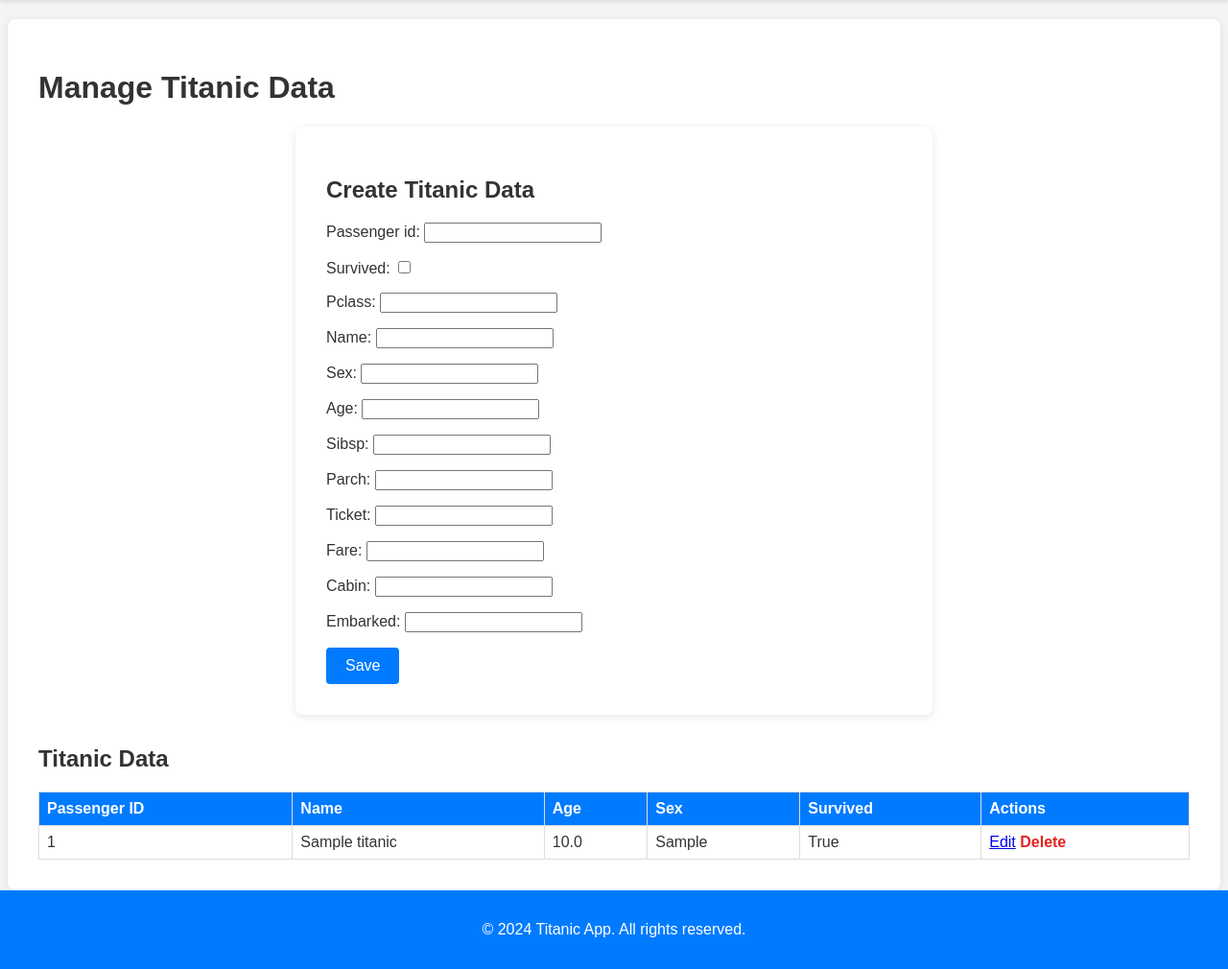
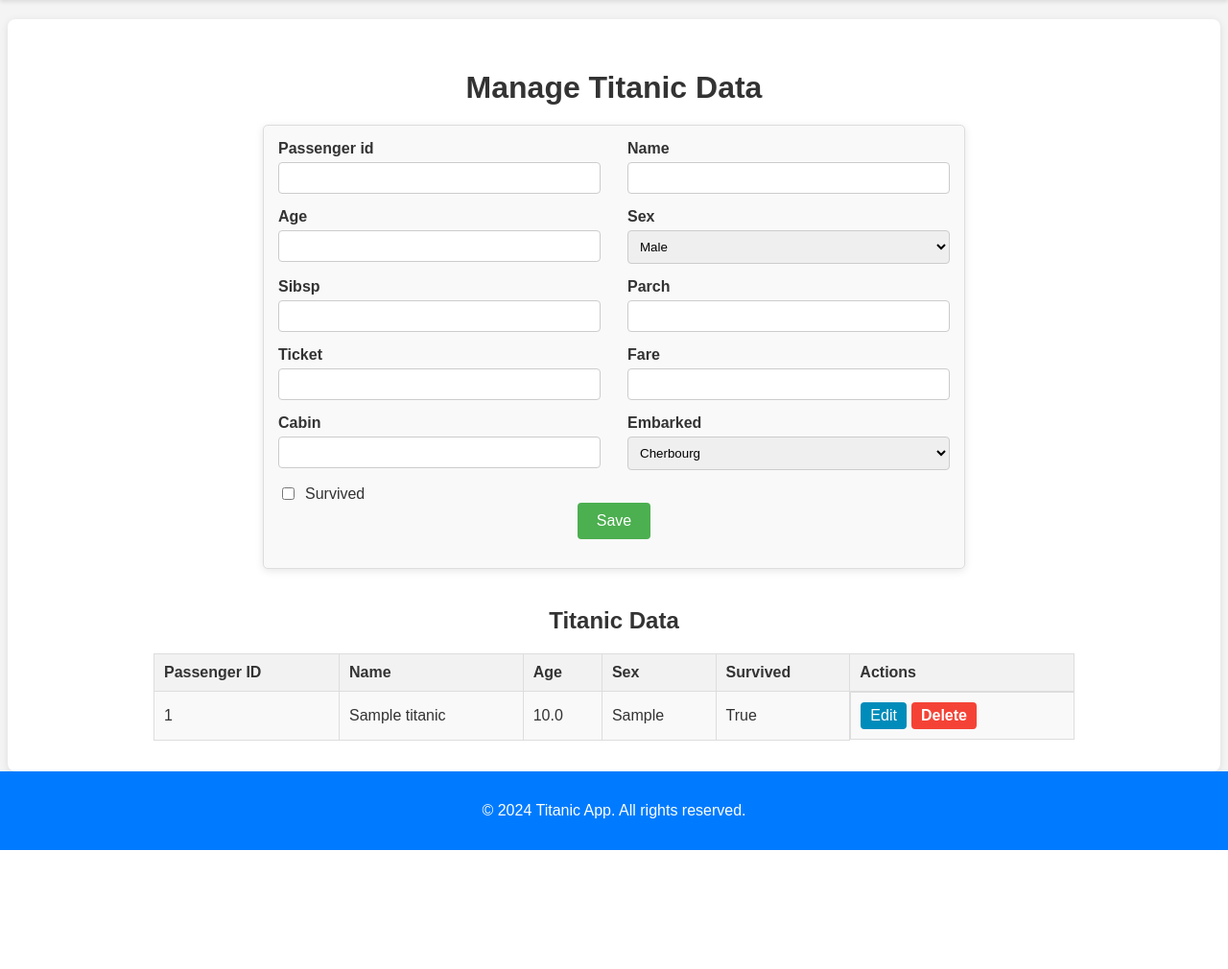
Before and after one commit to shervinkh1/titanic, a Django app: page /manage_titanic/ in a window 1280 px wide. Shown: the part 50-1060 px from the top of the page at 96% size. After the commit the page ends 936 px from the top, so only its background shows below. Run offline with Django 5.2, Linux system fonts and the light colour scheme; tables that the repository leaves empty hold one stand-in row (values such as "Sample post").

Commit message:
create htmls

```diff
--- a/templates/manage_titanic.html
+++ b/templates/manage_titanic.html
@@ -1,20 +1,86 @@
 {% extends 'base.html' %}
 {% block content %}
-<h1>Manage Titanic Data</h1>
+<h1 style="text-align: center; margin-bottom: 20px;">Manage Titanic Data</h1>
 
-<!-- فرم ایجاد رکورد جدید -->
 <div class="form-container">
-    <form method="post">
+    <!-- فرم برای عملیات CRUD -->
+    <form method="post" class="titanic-form">
         {% csrf_token %}
-        <h2>Create Titanic Data</h2>
-        {{ form.as_p }}
+
+        <div class="form-row">
+            <div class="form-group">
+                <label for="passenger_id">{{ form.passenger_id.label }}</label>
+                {{ form.passenger_id }}
+            </div>
+
+            <div class="form-group">
+                <label for="name">{{ form.name.label }}</label>
+                {{ form.name }}
+            </div>
+        </div>
+
+        <div class="form-row">
+            <div class="form-group">
+                <label for="age">{{ form.age.label }}</label>
+                {{ form.age }}
+            </div>
+
+            <div class="form-group">
+                <label for="sex">{{ form.sex.label }}</label>
+                {{ form.sex }}
+            </div>
+        </div>
+
+        <div class="form-row">
+            <div class="form-group">
+                <label for="sibsp">{{ form.sibsp.label }}</label>
+                {{ form.sibsp }}
+            </div>
+
+            <div class="form-group">
+                <label for="parch">{{ form.parch.label }}</label>
+                {{ form.parch }}
+            </div>
+        </div>
+
+        <div class="form-row">
+            <div class="form-group">
+                <label for="ticket">{{ form.ticket.label }}</label>
+                {{ form.ticket }}
+            </div>
+
+            <div class="form-group">
+                <label for="fare">{{ form.fare.label }}</label>
+                {{ form.fare }}
+            </div>
+        </div>
+
+        <div class="form-row">
+            <div class="form-group">
+                <label for="cabin">{{ form.cabin.label }}</label>
+                {{ form.cabin }}
+            </div>
+
+            <div class="form-group">
+                <label for="embarked">{{ form.embarked.label }}</label>
+                {{ form.embarked }}
+            </div>
+        </div>
+
+        <div class="checkbox-group">
+            {{ form.survived }}
+            <label for="survived">{{ form.survived.label }}</label>
+        </div>
+
+        <div class="form-row">
             <button type="submit" class="submit-button">Save</button>
+        </div>
     </form>
 </div>
 
-<!-- جدول برای نمایش داده‌ها -->
-<h2>Titanic Data</h2>
-<table class="data-table">
+<!-- جدول نمایش داده‌های تایتانیک -->
+<h2 style="text-align: center; margin-top: 40px;">Titanic Data</h2>
+<table class="titanic-table">
     <thead>
         <tr>
             <th>Passenger ID</th>
@@ -27,114 +93,131 @@
     </thead>
     <tbody>
         {% for entry in titanic_data %}
-        <tr>
+        <tr class="{% cycle 'row-light' 'row-dark' %}">
             <td>{{ entry.passenger_id }}</td>
             <td>{{ entry.name }}</td>
             <td>{{ entry.age }}</td>
             <td>{{ entry.sex }}</td>
             <td>{{ entry.survived }}</td>
-            <td>
-
-                    <a href="{% url 'edit_titanic' entry.id %}" class="edit-button">Edit</a>
-                    <a href="{% url 'delete_titanic' entry.id %}" class="delete-button">Delete</a>
-
+            <td style="display: flex;">
+                <a href="{% url 'edit_titanic' entry.passenger_id %}" class="edit-button">Edit</a>
+                <a href="{% url 'delete_titanic' entry.passenger_id %}" class="delete-button">Delete</a>
             </td>
         </tr>
         {% endfor %}
     </tbody>
 </table>
+<style>
+    /* استایل‌های کلی فرم */
+.form-container {
+    margin: 20px auto;
+    padding: 15px;
+    background-color: #f9f9f9;
+    border: 1px solid #ddd;
+    border-radius: 5px;
+    max-width: 700px; /* بزرگ‌تر کردن فرم */
+}
 
-<!-- فرم ویرایش به صورت مخفی در ابتدا نمایش داده می‌شود -->
-<div id="edit-form-container" class="form-container" style="display: none;">
-    <h2>Edit Titanic Data</h2>
-    <form method="post" id="edit-form">
-        {% csrf_token %}
-        <input type="hidden" name="edit_id" id="edit-id">
-        {% if edit_form %}
-            {{ edit_form.as_p }}
-        {% endif %}
-        <button type="submit" class="submit-button">Update</button>
-    </form>
-</div>
-<script>
-    function showEditForm(entryId) {
-        console.log(1)
-        document.getElementById('edit-form-container').style.display = 'block';
-        document.getElementById('edit-id').value = entryId;
+.form-row {
+    display: flex;
+    justify-content: space-between;
+    margin-bottom: 15px;
+}
 
-        // می‌توانید فرم را با استفاده از AJAX به‌روزرسانی کنید تا فیلدهای فعلی را نمایش دهد
-        // در حال حاضر، فرم خالی است و بعد از کلیک روی "Save"، رکورد را به‌روزرسانی می‌کند
+.form-group {
+    display: flex;
+    flex-direction: column;
+    width: 48%;
 }
-</script>
-{% endblock %}
 
-<!-- استایل‌های CSS -->
-<style>
-    .form-container {
-        background-color: #fff;
-        padding: 2rem;
-        border-radius: 8px;
-        box-shadow: 0 2px 8px rgba(0, 0, 0, 0.1);
-        max-width: 600px;
-        margin: 0 auto;
-        margin-bottom: 2rem;
+.form-group label {
+    margin-bottom: 5px;
+    font-weight: bold;
+}
+
+.form-group input[type="text"],
+.form-group input[type="number"],
+.form-group select {
+    padding: 8px;
+    border: 1px solid #ccc;
+    border-radius: 4px;
+}
+
+.checkbox-group {
+    display: flex;
+    align-items: center;
+    margin-top: 10px;
+}
+
+.checkbox-group label {
+    margin-left: 8px;
 }
 
 .submit-button {
-        background-color: #007bff;
-        color: #fff;
+    padding: 10px 20px;
+    background-color: #4CAF50;
+    color: white;
     border: none;
-        padding: 10px 20px;
-        font-size: 16px;
     border-radius: 4px;
     cursor: pointer;
-        transition: background-color 0.3s ease;
+    margin: 0 auto; /* وسط‌چین کردن دکمه */
+    display: block;
 }
 
 .submit-button:hover {
-        background-color: #0056b3;
+    background-color: #45a049;
 }
 
-    .data-table {
-        width: 100%;
+/* استایل‌های جدول */
+.titanic-table {
+    width: 80%;
+    margin: 0 auto; /* وسط‌چین کردن جدول */
     border-collapse: collapse;
-        margin: 0 auto;
-        max-width: 1200px;
+    margin-top: 20px;
 }
 
-    .data-table th, .data-table td {
+.titanic-table th, .titanic-table td {
     border: 1px solid #ddd;
-        padding: 8px;
+    padding: 10px;
     text-align: left;
 }
 
-    .data-table th {
-        background-color: #007bff;
-        color: #fff;
-    }
-
-    .data-table tr:nth-child(even) {
+.titanic-table th {
     background-color: #f2f2f2;
 }
 
-    .data-table tr:hover {
-        background-color: #ddd;
+.row-light {
+    background-color: #f9f9f9;
+}
+
+.row-dark {
+    background-color: #e9e9e9;
 }
 
 .edit-button, .delete-button {
-        color: #007bff;
+    padding: 5px 10px;
     text-decoration: none;
-        font-weight: bold;
-        margin-right: 10px;
+    color: white;
+    border-radius: 4px;
+    margin-right: 5px;
+}
+
+.edit-button {
+    background-color: #008CBA;
 }
 
 .delete-button {
-        color: #ff0000;
+    background-color: #f44336;
 }
 
-    .edit-button:hover, .delete-button:hover {
-        text-decoration: underline;
+.edit-button:hover {
+    background-color: #007B9E;
 }
+
+.delete-button:hover {
+    text-decoration: none;
+    background-color: #e31b0c;
+}
+
 </style>
-
-<!-- جاوااسکریپت برای نمایش فرم ویرایش -->
+{% endblock %}
--- a/titanic_app/forms.py
+++ b/titanic_app/forms.py
@@ -2,10 +2,36 @@
 from django import forms
 from .models import Titanic
 
+
 class TitanicForm(forms.ModelForm):
+    SEX_CHOICES = [
+        ('male', 'Male'),
+        ('female', 'Female'),
+    ]
+
+    EMBARKED_CHOICES = [
+        ('C', 'Cherbourg'),
+        ('Q', 'Queenstown'),
+        ('S', 'Southampton'),
+    ]
+
+    sex = forms.ChoiceField(choices=SEX_CHOICES, widget=forms.Select(attrs={'class': 'form-control'}))
+    embarked = forms.ChoiceField(choices=EMBARKED_CHOICES, widget=forms.Select(attrs={'class': 'form-control'}))
+
     class Meta:
         model = Titanic
         fields = '__all__'
+        widgets = {
+            'passenger_id': forms.NumberInput(attrs={'class': 'form-control'}),
+            'name': forms.TextInput(attrs={'class': 'form-control'}),
+            'age': forms.NumberInput(attrs={'class': 'form-control'}),
+            'sibsp': forms.NumberInput(attrs={'class': 'form-control'}),
+            'parch': forms.NumberInput(attrs={'class': 'form-control'}),
+            'ticket': forms.TextInput(attrs={'class': 'form-control'}),
+            'fare': forms.NumberInput(attrs={'class': 'form-control'}),
+            'cabin': forms.TextInput(attrs={'class': 'form-control'}),
+            'survived': forms.CheckboxInput(attrs={'class': 'form-check-input'}),
+        }
 
 class ExcelUploadForm(forms.Form):
     excel_file = forms.FileField(label="Upload Excel File")
```
Also changed, not shown: templates/edit_titanic.html (+185 -4 lines), titanic_app/migrations/0001_initial.py (deleted), titanic_app/migrations/0002_alter_titanic_passenger_id.py (deleted), titanic_app/migrations/0003_alter_titanic_passenger_id.py (deleted). Lines whose indentation alone changed are shown as unchanged.
